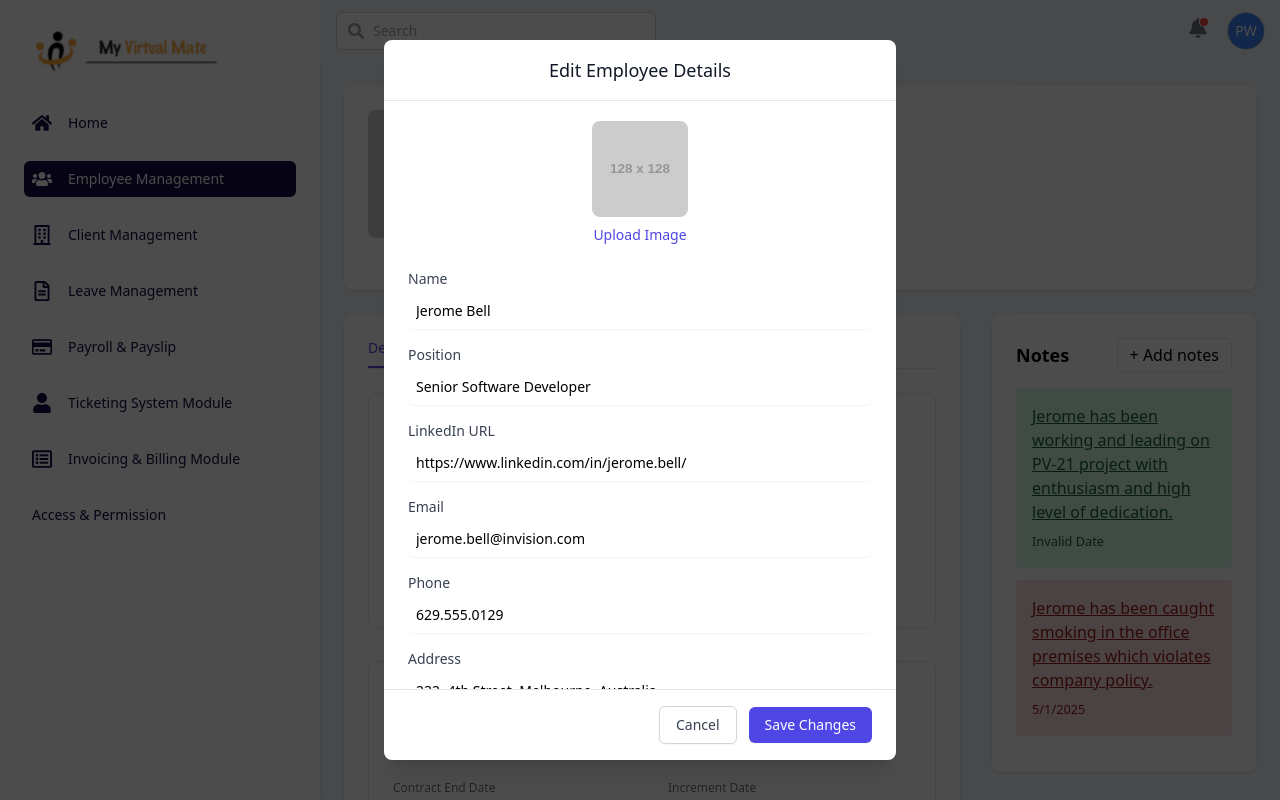
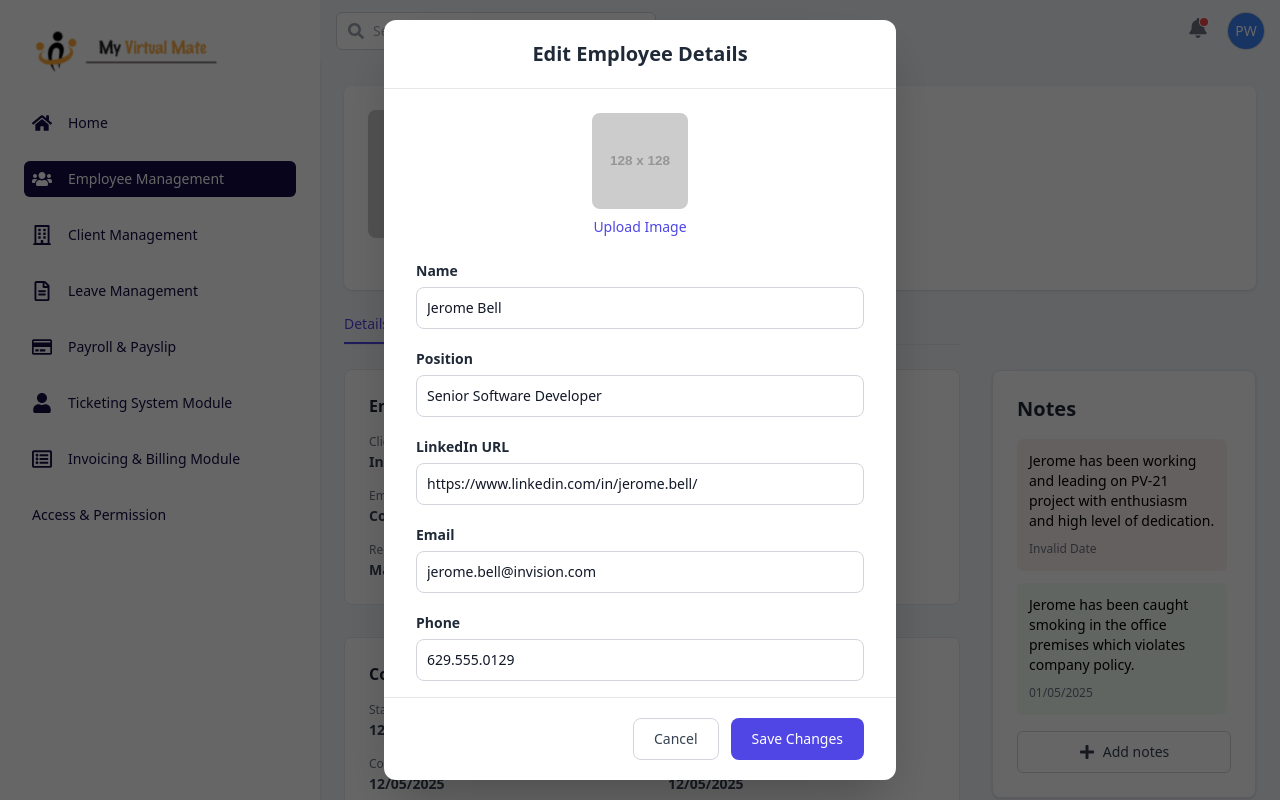
Before and after one commit to seenurjpt/react-task, a React (Vite) app: page /employee-management in a window 1280 px wide. Both pictures are taken after a click on the button 729 px from the left and 126 px from the top of the page. Built offline with nearby package versions, Linux system fonts and the light colour scheme.

Commit message:
conflict

```diff
--- a/src/components/EmployeeCard.tsx
+++ b/src/components/EmployeeCard.tsx
@@ -105,127 +105,126 @@ const EmployeeCard = () => {
       </section>
 
       {/* Modal for Editing */}
+           {/* Modal for Editing Employee Details */}
       <Modal
-        isOpen={modalIsOpen}
+        isOpen={modalIsOpen} // Assuming modalIsOpen, closeModal, handleSave, etc. are defined in EmployeeCard
         onRequestClose={closeModal}
         contentLabel="Edit Employee Details"
         // Overlay class for centering and background
-        overlayClassName="fixed inset-0 bg-black/70 flex items-center justify-center p-4 z-50" // Using bg-black/70 for opacity
+        overlayClassName="fixed inset-0 bg-black/60 flex items-center justify-center p-4 z-50" // Consistent overlay
         // Content class for modal itself
-        className="bg-white rounded-lg shadow-xl flex flex-col max-w-lg w-full max-h-[90vh] outline-none"
-        // w-full ensures it uses available width up to max-w-lg, important for responsiveness
-        // max-h-[90vh] limits height and works with overflow-y-auto in the body
+        className="bg-white rounded-xl shadow-2xl flex flex-col max-w-lg w-full max-h-[95vh] outline-none" // Consistent modal shell
       >
         {/* Modal Header */}
-        <div className="px-6 py-4 border-b border-gray-200 flex-shrink-0">
-          <h2 className="text-lg font-medium text-gray-900 text-center">
+        <div className="px-8 py-5 border-b border-gray-200 flex-shrink-0"> {/* Consistent padding & style */}
+          <h2 className="text-xl font-semibold text-gray-800 text-center"> {/* Consistent title style */}
             Edit Employee Details
           </h2>
         </div>
 
         {/* Modal Body (Scrollable Area) */}
-        <div className="px-6 py-5 flex-grow overflow-y-auto">
+        <div className="px-8 py-6 flex-grow overflow-y-auto custom-scrollbar"> {/* Consistent padding & custom scrollbar */}
           {/* Image Upload Section */}
           <div className="mb-6 flex flex-col items-center">
             <div className="relative inline-block mb-2">
               <img
-                src={employee.image || 'https://via.placeholder.com/128?text=No+Image'}
+                src={previewImage || 'https://via.placeholder.com/128?text=No+Image'} // Assuming previewImage is from state
                 alt="Preview"
-                className="w-24 h-24 rounded-lg object-cover" // Slightly smaller image in modal
+                className="w-24 h-24 rounded-lg object-cover"
               />
               {previewImage && (
                 <button
                   type="button"
-                  onClick={handleRemoveImage}
+                  onClick={handleRemoveImage} // Assuming handleRemoveImage is defined
                   className="absolute top-0 right-0 transform translate-x-1/2 -translate-y-1/2 bg-red-100 text-red-600 rounded-full p-0.5 shadow hover:bg-red-200 w-5 h-5 flex items-center justify-center text-xs"
                   aria-label="Remove Image"
                 >
-                  ✕
+                  ✕ {/* Cross icon */}
                 </button>
               )}
             </div>
             <input
               type="file"
               accept="image/*"
-              ref={fileInputRef}
+              ref={fileInputRef} // Assuming fileInputRef is defined
               className="hidden"
-              onChange={handleImageChange}
+              onChange={handleImageChange} // Assuming handleImageChange is defined
             />
             <button
               type="button"
               onClick={() => fileInputRef.current?.click()}
-              className="text-sm text-indigo-600 hover:text-indigo-700 font-medium"
+              className="text-sm text-indigo-600 hover:text-indigo-700 font-medium hover:underline" // Added hover:underline
             >
               {previewImage ? 'Change Image' : 'Upload Image'}
             </button>
           </div>
 
           {/* Form Inputs */}
-          <div className="space-y-4">
+          <div className="space-y-5"> {/* Adjusted space-y slightly */}
             <div>
-              <label htmlFor="name" className="block text-sm font-medium text-gray-700 mb-1">Name</label>
+              <label htmlFor="name" className="block text-sm font-semibold text-gray-800 mb-1.5">Name</label> {/* Consistent label */}
               <input
                 type="text"
                 id="name"
                 name="name"
-                value={formData.name}
+                value={formData.name} // Assuming formData and handleChange are defined
                 onChange={handleChange}
-                className="block w-full border-gray-300 rounded-md shadow-sm focus:ring-indigo-500 focus:border-indigo-500 sm:text-sm p-2"
+                className="block w-full rounded-lg border border-gray-300 p-2.5 text-sm text-gray-900 focus:ring-1 focus:ring-indigo-500 focus:border-indigo-500" // Consistent input
               />
             </div>
             <div>
-              <label htmlFor="position" className="block text-sm font-medium text-gray-700 mb-1">Position</label>
+              <label htmlFor="position" className="block text-sm font-semibold text-gray-800 mb-1.5">Position</label>
               <input
                 type="text"
                 id="position"
                 name="position"
                 value={formData.position}
                 onChange={handleChange}
-                className="block w-full border-gray-300 rounded-md shadow-sm focus:ring-indigo-500 focus:border-indigo-500 sm:text-sm p-2"
+                className="block w-full rounded-lg border border-gray-300 p-2.5 text-sm text-gray-900 focus:ring-1 focus:ring-indigo-500 focus:border-indigo-500"
               />
             </div>
             <div>
-              <label htmlFor="linkedin" className="block text-sm font-medium text-gray-700 mb-1">LinkedIn URL</label>
+              <label htmlFor="linkedin" className="block text-sm font-semibold text-gray-800 mb-1.5">LinkedIn URL</label>
               <input
                 type="text"
                 id="linkedin"
                 name="linkedin"
                 value={formData.linkedin}
                 onChange={handleChange}
-                className="block w-full border-gray-300 rounded-md shadow-sm focus:ring-indigo-500 focus:border-indigo-500 sm:text-sm p-2"
+                className="block w-full rounded-lg border border-gray-300 p-2.5 text-sm text-gray-900 focus:ring-1 focus:ring-indigo-500 focus:border-indigo-500 placeholder-gray-400" // Added placeholder style
                 placeholder="https://linkedin.com/in/username"
               />
             </div>
             <div>
-              <label htmlFor="email" className="block text-sm font-medium text-gray-700 mb-1">Email</label>
+              <label htmlFor="email" className="block text-sm font-semibold text-gray-800 mb-1.5">Email</label>
               <input
                 type="email"
                 id="email"
                 name="email"
                 value={formData.email}
                 onChange={handleChange}
-                className="block w-full border-gray-300 rounded-md shadow-sm focus:ring-indigo-500 focus:border-indigo-500 sm:text-sm p-2"
+                className="block w-full rounded-lg border border-gray-300 p-2.5 text-sm text-gray-900 focus:ring-1 focus:ring-indigo-500 focus:border-indigo-500"
               />
             </div>
             <div>
-              <label htmlFor="phone" className="block text-sm font-medium text-gray-700 mb-1">Phone</label>
+              <label htmlFor="phone" className="block text-sm font-semibold text-gray-800 mb-1.5">Phone</label>
               <input
                 type="text"
                 id="phone"
                 name="phone"
                 value={formData.phone}
                 onChange={handleChange}
-                className="block w-full border-gray-300 rounded-md shadow-sm focus:ring-indigo-500 focus:border-indigo-500 sm:text-sm p-2"
+                className="block w-full rounded-lg border border-gray-300 p-2.5 text-sm text-gray-900 focus:ring-1 focus:ring-indigo-500 focus:border-indigo-500"
               />
             </div>
             <div>
-              <label htmlFor="address" className="block text-sm font-medium text-gray-700 mb-1">Address</label>
+              <label htmlFor="address" className="block text-sm font-semibold text-gray-800 mb-1.5">Address</label>
               <textarea
                 id="address"
                 name="address"
                 value={formData.address}
                 onChange={handleChange}
-                className="block w-full border-gray-300 rounded-md shadow-sm focus:ring-indigo-500 focus:border-indigo-500 sm:text-sm p-2 resize-none"
+                className="block w-full rounded-lg border border-gray-300 p-2.5 text-sm text-gray-900 focus:ring-1 focus:ring-indigo-500 focus:border-indigo-500 resize-y" // Changed resize-none to resize-y
                 rows={3}
               />
             </div>
@@ -233,18 +232,18 @@ const EmployeeCard = () => {
         </div>
 
         {/* Modal Footer */}
-        <div className="px-6 py-4 border-t border-gray-200 flex justify-end items-center space-x-3 flex-shrink-0">
+        <div className="px-8 py-5 border-t border-gray-200 flex justify-end items-center space-x-3 flex-shrink-0"> {/* Consistent padding */}
           <button
             type="button"
             onClick={closeModal}
-            className="px-4 py-2 border border-gray-300 rounded-md shadow-sm text-sm font-medium text-gray-700 hover:bg-gray-50 focus:outline-none focus:ring-2 focus:ring-offset-2 focus:ring-indigo-500"
+            className="px-5 py-2.5 rounded-lg border border-gray-300 bg-white text-sm font-medium text-gray-700 hover:bg-gray-100 focus:outline-none focus:ring-2 focus:ring-indigo-500 focus:ring-offset-1" // Consistent button
           >
             Cancel
           </button>
           <button
             type="button"
             onClick={handleSave}
-            className="px-4 py-2 bg-indigo-600 text-white rounded-md shadow-sm text-sm font-medium hover:bg-indigo-700 focus:outline-none focus:ring-2 focus:ring-offset-2 focus:ring-indigo-500"
+            className="px-5 py-2.5 rounded-lg border border-transparent bg-indigo-600 text-sm font-medium text-white hover:bg-indigo-700 focus:outline-none focus:ring-2 focus:ring-indigo-500 focus:ring-offset-1" // Consistent button
           >
             Save Changes
           </button>
--- a/src/components/EmployeeTabs.tsx
+++ b/src/components/EmployeeTabs.tsx
@@ -11,7 +11,7 @@ const EmployeeTabs = () => {
   const [activeTab, setActiveTab] = useState<Tab>('Details');
 
   return (
-    <div className="max-w-4xl mx-auto bg-white rounded-lg shadow p-6">
+    <div className="max-w-4xl mx-auto rounded-lg">
       <nav className="flex space-x-6 border-b mb-6 text-sm font-medium text-gray-600">
         {tabs.map((tab) => (
           <button
--- a/src/components/NotesSection.tsx
+++ b/src/components/NotesSection.tsx
@@ -1,130 +1,214 @@
 import React, { useState } from 'react';
 import { useSelector, useDispatch } from 'react-redux';
 import Modal from 'react-modal';
-import { RootState } from '../store';
-import { addNote } from '../store/employeeSlice';
+import { RootState } from '../store'; // Ensure this path is correct
+import { addNote } from '../store/employeeSlice'; // Ensure this path is correct
+import { FaPlus } from 'react-icons/fa'; // For the plus icon
 
-Modal.setAppElement('#root'); // or your app root id
+Modal.setAppElement('#root');
+
+interface Note {
+  id: number;
+  content: string;
+  date: string;
+  priority: 'important' | 'normal';
+}
 
 const NotesSection = () => {
-  const notes = useSelector((state: RootState) => state.employee.notes);
+  const notes: Note[] = useSelector((state: RootState) => state.employee.notes || []);
   const dispatch = useDispatch();
 
   const [modalIsOpen, setModalIsOpen] = useState(false);
   const [noteContent, setNoteContent] = useState('');
-  const [noteType, setNoteType] = useState<'positive' | 'negative'>('positive');
-  const [noteDate, setNoteDate] = useState(() => new Date().toISOString().split('T')[0]); // yyyy-mm-dd
+  const [priority, setPriority] = useState<'important' | 'normal'>('normal');
+  const [noteDate, setNoteDate] = useState(() => new Date().toISOString().split('T')[0]);
+  const [noteContentError, setNoteContentError] = useState<string | null>(null);
 
-  const openModal = () => setModalIsOpen(true);
+
+  const openModal = () => {
+    setNoteContentError(null); // Clear error when opening modal
+    setModalIsOpen(true);
+  };
+
   const closeModal = () => {
     setNoteContent('');
-    setNoteType('positive');
+    setPriority('normal');
     setNoteDate(new Date().toISOString().split('T')[0]);
+    setNoteContentError(null); // Clear error on close
     setModalIsOpen(false);
   };
 
   const handleAddNote = () => {
-    if (noteContent.trim() === '') {
-      alert('Please enter note content');
+    if (!noteContent.trim()) {
+      setNoteContentError('Note content is required.');
       return;
     }
+    setNoteContentError(null); // Clear error if validation passes
 
     dispatch(
       addNote({
-        id: Math.random(),
+        id: Date.now(),
         content: noteContent,
         date: noteDate,
-        type: noteType,
+        priority,
       }),
     );
     closeModal();
   };
 
+  const getPriorityClasses = (notePriority: 'important' | 'normal') => {
+    if (notePriority === 'important') {
+      return 'bg-red-50';
+    }
+    return 'bg-green-50';
+  };
+
+  const getTextColor = (notePriority: 'important' | 'normal') => {
+    if (notePriority === 'important') {
+      return 'text-black';
+    }
+    return 'text-black';
+  };
+
+  const formatDate = (dateString: string) => {
+    try {
+      const dateObj = new Date(dateString);
+      if (isNaN(dateObj.getTime())) {
+        return "Invalid Date";
+      }
+      const userTimezoneOffset = dateObj.getTimezoneOffset() * 60000;
+      return new Date(dateObj.getTime() + userTimezoneOffset).toLocaleDateString('en-GB', { // en-GB for DD/MM/YYYY
+        year: 'numeric',
+        month: '2-digit', // Ensures two digits for month
+        day: '2-digit',   // Ensures two digits for day
+      });
+    } catch (error) {
+      console.error("Error formatting date:", error);
+      return "Invalid Date";
+    }
+  };
+
   return (
-    <aside className="max-w-4xl mx-auto bg-white rounded-lg p-6 shadow">
+    <aside className="bg-white rounded-lg shadow p-6 border border-gray-200 mt-14 flex flex-col">
       <header className="flex justify-between items-center mb-4">
-        <h3 className="text-lg font-semibold">Notes</h3>
-        <button
-          onClick={openModal}
-          className="px-3 py-1 border rounded hover:bg-indigo-600 hover:text-white transition"
-        >
-          + Add notes
-        </button>
+        <h3 className="text-xl font-semibold text-gray-800">Notes</h3>
       </header>
 
+      <div className="flex-grow space-y-3 overflow-y-auto pr-1 custom-scrollbar">
         {notes.length === 0 ? (
-        <p className="text-gray-500">No notes available.</p>
+          <p className="text-sm text-gray-500 text-center pt-4">No notes available.</p>
         ) : (
           notes.map(note => (
             <div
               key={note.id}
-            className={`p-4 mb-3 rounded ${
-              note.type === 'positive' ? 'bg-green-100 text-green-800' : 'bg-red-100 text-red-800'
-            }`}
+              className={`p-3 rounded-md ${getPriorityClasses(note.priority)}`}
             >
-            <p className="underline mb-1">{note.content}</p>
-            <small>{new Date(note.date).toLocaleDateString()}</small>
+              <p className={`text-sm mb-1 ${getTextColor(note.priority)}`}>
+                {note.content}
+              </p>
+              <small className="text-xs text-gray-500">
+                {formatDate(note.date)}
+              </small>
             </div>
           ))
         )}
+      </div>
 
-      {/* Add Note Modal */}
+      <div className="mt-auto pt-4">
+        <button
+          onClick={openModal}
+          className="w-full flex items-center justify-center px-4 py-2.5 border border-gray-300 rounded-md text-sm font-medium text-gray-700 hover:bg-gray-50 focus:outline-none focus:ring-2 focus:ring-offset-2 focus:ring-indigo-500 transition-colors duration-150"
+        >
+          <FaPlus className="mr-2 h-4 w-4" />
+          Add notes
+        </button>
+      </div>
+
+      {/* --- MODAL --- */}
       <Modal
         isOpen={modalIsOpen}
         onRequestClose={closeModal}
-        contentLabel="Add Note"
-        className="max-w-lg mx-auto mt-20 bg-white rounded-lg shadow-lg p-6 outline-none"
-        overlayClassName="fixed inset-0 bg-black bg-opacity-30 flex items-start justify-center z-50"
+        contentLabel="Add New Note"
+        overlayClassName="fixed inset-0 bg-black/60 flex items-center justify-center p-4 z-50" // Slightly less opacity
+        className="bg-white rounded-xl shadow-2xl flex flex-col max-w-lg w-full max-h-[95vh] outline-none" // rounded-xl, shadow-2xl, max-w-lg
       >
-        <h2 className="text-xl font-semibold mb-4 text-center">Add Note</h2>
+        {/* Modal Header */}
+        <div className="px-8 py-5 border-b border-gray-200"> {/* Increased padding */}
+          <h2 className="text-xl font-semibold text-gray-800 text-center"> {/* font-semibold, text-gray-800 */}
+            Add New Note
+          </h2>
+        </div>
 
-        <div className="mb-4">
-          <label className="block text-sm font-medium mb-1" htmlFor="noteContent">
+        {/* Modal Body */}
+        <div className="px-8 py-6 flex-grow overflow-y-auto custom-scrollbar"> {/* Increased padding */}
+          <div className="space-y-6"> {/* Increased space-y */}
+            <div>
+              <label htmlFor="noteContent" className="block text-sm font-semibold text-gray-800 mb-1.5"> {/* font-semibold, text-gray-800 */}
                 Note Content
               </label>
               <textarea
                 id="noteContent"
-            rows={4}
-            className="w-full border border-gray-300 rounded px-3 py-2 text-sm focus:ring-indigo-500 focus:border-indigo-500"
+                rows={5} // Adjusted rows
+                className={`block w-full rounded-lg border p-2.5 text-sm text-gray-900 placeholder-gray-400 focus:ring-1 resize-y
+                                  ${noteContentError
+                                    ? 'border-red-500 focus:ring-red-500 focus:border-red-500'
+                                    : 'border-gray-300 focus:ring-indigo-500 focus:border-indigo-500'
+                                  }`}
                 value={noteContent}
-            onChange={e => setNoteContent(e.target.value)}
+                onChange={e => {
+                    setNoteContent(e.target.value);
+                    if (e.target.value.trim()) {
+                        setNoteContentError(null); // Clear error as user types if content is not empty
+                    }
+                }}
+                placeholder="Enter your note here..."
               />
+              {noteContentError && (
+                <p className="mt-1.5 text-xs text-red-600">{noteContentError}</p>
+              )}
             </div>
 
-        <div className="mb-4 flex space-x-4">
+            <div className="grid grid-cols-2 gap-6"> {/* Increased gap */}
               <div>
-            <label className="block text-sm font-medium mb-1">Type</label>
+                <label htmlFor="priority" className="block text-sm font-semibold text-gray-800 mb-1.5">Priority</label>
                 <select
-              className="border border-gray-300 rounded px-3 py-2 text-sm focus:ring-indigo-500 focus:border-indigo-500"
-              value={noteType}
-              onChange={e => setNoteType(e.target.value as 'positive' | 'negative')}
+                  id="priority"
+                  className="block w-full rounded-lg border border-gray-300 p-2.5 text-sm text-gray-900 focus:ring-1 focus:ring-indigo-500 focus:border-indigo-500"
+                  value={priority}
+                  onChange={e => setPriority(e.target.value as 'important' | 'normal')}
                 >
-              <option value="positive">Positive</option>
-              <option value="negative">Negative</option>
+                  <option value="normal">Normal</option>
+                  <option value="important">Important</option>
                 </select>
               </div>
 
               <div>
-            <label className="block text-sm font-medium mb-1">Date</label>
+                <label htmlFor="noteDate" className="block text-sm font-semibold text-gray-800 mb-1.5">Date</label>
                 <input
+                  id="noteDate"
                   type="date"
-              className="border border-gray-300 rounded px-3 py-2 text-sm focus:ring-indigo-500 focus:border-indigo-500"
-              value={noteDate}
+                  className="block w-full rounded-lg border border-gray-300 p-2.5 text-sm text-gray-900 focus:ring-1 focus:ring-indigo-500 focus:border-indigo-500"
+                  value={noteDate} // Value must be YYYY-MM-DD
                   onChange={e => setNoteDate(e.target.value)}
                 />
               </div>
             </div>
+          </div>
+        </div>
 
-        <div className="flex justify-end space-x-4">
+        {/* Modal Footer */}
+        <div className="px-8 py-5 border-t border-gray-200 flex justify-end items-center space-x-3"> {/* Increased padding */}
           <button
+            type="button"
             onClick={closeModal}
-            className="px-4 py-2 border rounded hover:bg-gray-100"
+            className="px-5 py-2.5 rounded-lg border border-gray-300 bg-white text-sm font-medium text-gray-700 hover:bg-gray-100 focus:outline-none focus:ring-2 focus:ring-indigo-500 focus:ring-offset-1" // Adjusted focus ring
           >
             Cancel
           </button>
           <button
+            type="button"
             onClick={handleAddNote}
-            className="px-4 py-2 bg-indigo-600 text-white rounded hover:bg-indigo-700"
+            className="px-5 py-2.5 rounded-lg border border-transparent bg-indigo-600 text-sm font-medium text-white hover:bg-indigo-700 focus:outline-none focus:ring-2 focus:ring-indigo-500 focus:ring-offset-1" // Adjusted focus ring
           >
             Add Note
           </button>
--- a/src/index.css
+++ b/src/index.css
@@ -12,3 +12,28 @@
 body {
   /* font-family: "Montserrat", sans-serif; */
 }
+
+.custom-scrollbar::-webkit-scrollbar {
+  width: 2px; /* Smaller scrollbar */
+  height: 2px;
+}
+
+.custom-scrollbar::-webkit-scrollbar-track {
+  background: #f1f1f1; /* Light grey track */
+  border-radius: 10px;
+}
+
+.custom-scrollbar::-webkit-scrollbar-thumb {
+  background: #c1c1c1; /* Medium grey thumb */
+  border-radius: 10px;
+}
+
+.custom-scrollbar::-webkit-scrollbar-thumb:hover {
+  background: #a1a1a1; /* Darker grey on hover */
+}
+
+/* For Firefox */
+.custom-scrollbar {
+  scrollbar-width: thin; /* "auto" or "thin" */
+  scrollbar-color: #c1c1c1 #f1f1f1; /* thumb and track color */
+}
--- a/src/store/employeeSlice.ts
+++ b/src/store/employeeSlice.ts
@@ -4,7 +4,7 @@ interface Note {
   id: any;
   content: string;
   date: string;
-  type: 'positive' | 'negative';
+  priority: 'important' | 'normal';
 }
 
 interface EmploymentDetails {
@@ -83,14 +83,14 @@ const initialState: EmployeeState = {
       content:
         'Jerome has been working and leading on PV-21 project with enthusiasm and high level of dedication.',
       date: '15/04/2025',
-      type: 'positive',
+      priority: 'important',
     },
     {
       id: '2',
       content:
         'Jerome has been caught smoking in the office premises which violates company policy.',
       date: '05/01/2025',
-      type: 'negative',
+      priority: 'normal',
     },
   ],
 };
@@ -103,8 +103,8 @@ const employeeSlice = createSlice({
       state.employeeData = action.payload;
     },
     addNote(state, action: PayloadAction<Note>) {
-      state.notes.push(action.payload);
-    },
+  state.notes.push(action.payload);
+},
   },
 });
 
```
Lines whose indentation alone changed are shown as unchanged.
